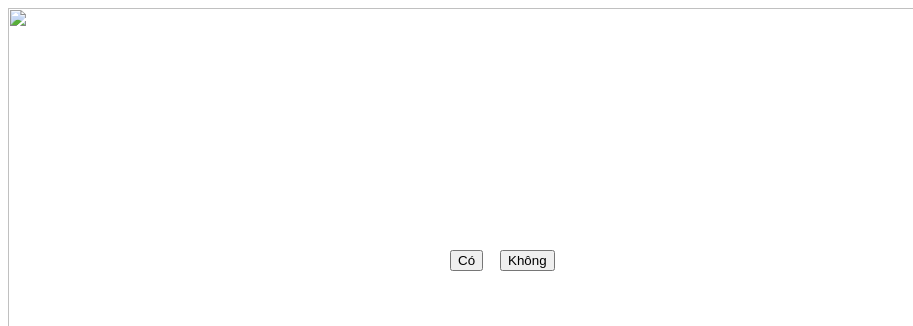
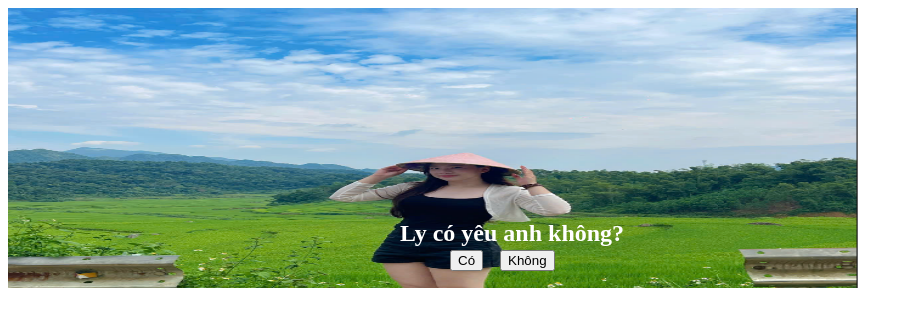
Before and after one commit to TinhNguyen97/do-you-love-me, a plain HTML site: page index.html in a window 1280 px wide. Shown: the top 326 px of the page, without its empty margins (0-913 px from the left). Drawn offline with Linux system fonts and the light colour scheme.

Commit message:
Update index.html

```diff
--- a/index.html
+++ b/index.html
@@ -9,7 +9,7 @@
 <button value="YES" onclick=alert('Anh_cũng_yêu_Ly_♥♥♥') style="position: absolute;left:450px;top: 250px;color: black">Có</button>
 <button value="NO" id="no" onmouseover="random()" style="position: absolute;left: 500px;top: 250px;color: black">Không</button>
 <form>
-    <img src=".idea/Untitled.png" style="width: 1500px;height: 700px">
+    <img src="image/abc.png" style="width: 1500px;height: 700px">
 </form>
 <script>
     function random()
```
